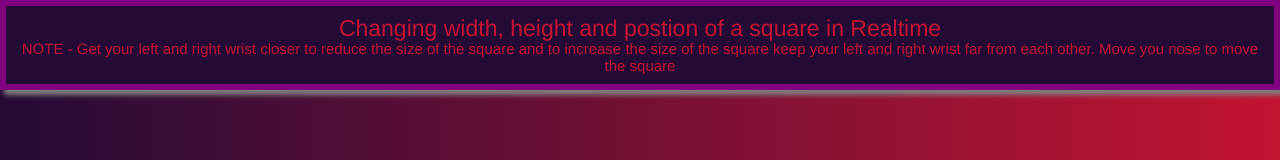
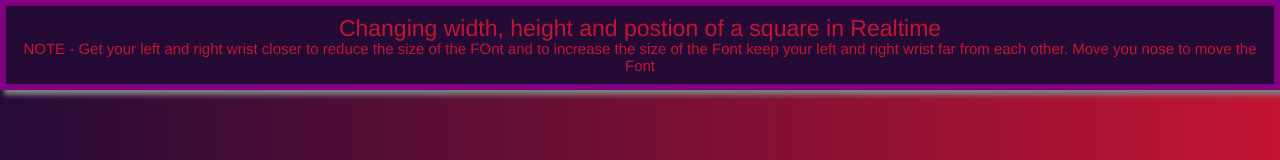
Before and after one commit to SIDD12124/Font-Manipulator, a plain HTML site: page index.html in a window 1280 px wide. Shown: the top 160 px of the page. Drawn offline with nearby package versions, Linux system fonts and the light colour scheme; a script that the page names is missing.

Commit message:
Update index.html

```diff
--- a/index.html
+++ b/index.html
@@ -17,9 +17,9 @@
   <h3 class="heading">Changing width, height and postion of a square in Realtime
     <br>
     <span class="note">NOTE - Get your left and right wrist closer
-      to reduce the size of the square and to increase the size of
-      the square keep your left and right wrist far from each other.
-      Move you nose to move the square</span>
+      to reduce the size of the FOnt and to increase the size of
+      the Font keep your left and right wrist far from each other.
+      Move you nose to move the Font</span>
     <br>
 
   </h3>
```
